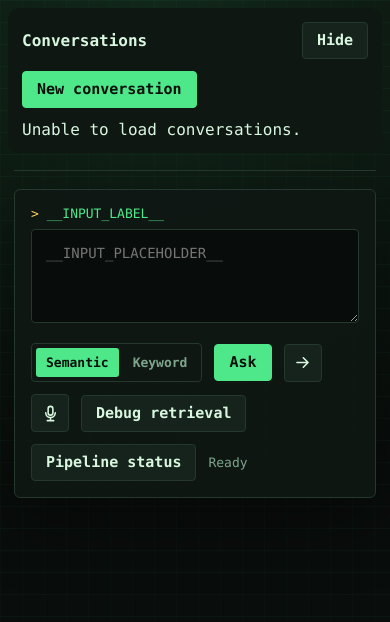
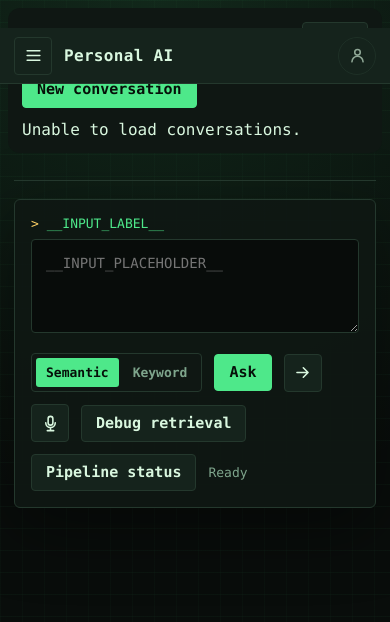
Before and after one commit to faisal-memon/rag-agent, a Python web app: template app/agent/web/templates/index.html in a window 390 px wide. Shown: the top 622 px of the page. Run offline with Jinja, Linux system fonts and the light colour scheme; the template is opened without the code that fills it, so the values that code supplies are empty.

Commit message:
Add compact Personal AI mobile header

```diff
--- a/app/agent/web/static/styles.css
+++ b/app/agent/web/static/styles.css
@@ -70,6 +70,10 @@ main {
   gap: 10px;
 }
 
+.app-header {
+  display: none;
+}
+
 .mobile-menu-toggle {
   display: none;
 }
@@ -81,6 +85,10 @@ main {
   stroke: currentColor;
   stroke-linecap: round;
   stroke-width: 2;
+}
+
+.account-placeholder {
+  display: none;
 }
 
 .app-version {
@@ -1114,8 +1122,52 @@ body.agent-only .status {
     position: relative;
   }
 
+  .app-header {
+    position: sticky;
+    top: env(safe-area-inset-top);
+    z-index: 20;
+    display: flex;
+    width: 100vw;
+    min-height: 56px;
+    align-items: center;
+    gap: 12px;
+    margin-inline: calc(50% - 50vw);
+    border-bottom: 1px solid var(--line);
+    padding: 8px 14px;
+    background: var(--panel-strong);
+  }
+
+  .app-header-brand {
+    flex: 1;
+    color: var(--ink);
+    font-size: 16px;
+    font-weight: 700;
+    letter-spacing: 0.02em;
+  }
+
+  .account-placeholder {
+    display: inline-grid;
+    width: 38px;
+    height: 38px;
+    flex: 0 0 38px;
+    place-items: center;
+    padding: 0;
+    border-radius: 50%;
+    opacity: 0.6;
+    cursor: default;
+  }
+
+  .account-placeholder svg {
+    width: 19px;
+    height: 19px;
+    fill: none;
+    stroke: currentColor;
+    stroke-linecap: round;
+    stroke-width: 2;
+  }
+
   .hero-topline {
-    min-height: 38px;
+    display: none;
   }
 
   .mobile-menu-toggle {
--- a/app/agent/web/templates/index.html
+++ b/app/agent/web/templates/index.html
@@ -13,12 +13,18 @@
         <button id="new-conversation" type="button">New conversation</button>
         <div id="conversation-list" class="conversation-list"></div>
       </aside>
+      <header class="app-header" aria-label="Application header">
+        <button class="secondary mobile-menu-toggle" id="mobile-menu-toggle" type="button" aria-label="Open navigation menu" aria-controls="page-nav" aria-expanded="false">
+          <svg aria-hidden="true" viewBox="0 0 24 24"><path d="M4 6h16M4 12h16M4 18h16" /></svg>
+        </button>
+        <span class="app-header-brand">Personal AI</span>
+        <button class="secondary account-placeholder" type="button" aria-label="Account, coming soon" title="Account, coming soon" disabled>
+          <svg aria-hidden="true" viewBox="0 0 24 24"><circle cx="12" cy="8" r="3.5" /><path d="M5 20a7 7 0 0 1 14 0" /></svg>
+        </button>
+      </header>
       <section class="hero">
         <div class="hero-topline">
-          <button class="secondary mobile-menu-toggle" id="mobile-menu-toggle" type="button" aria-label="Open navigation menu" aria-controls="page-nav" aria-expanded="false">
-            <svg aria-hidden="true" viewBox="0 0 24 24"><path d="M4 6h16M4 12h16M4 18h16" /></svg>
-          </button>
-          <div class="eyebrow">nextcloud-rag</div>
+          <div class="eyebrow">Personal AI</div>
         </div>
         <h1>__PAGE_HEADING__</h1>
         <p class="subtitle">__PAGE_SUBTITLE__</p>
```
Also changed, not shown: app/agent/web/templates/settings.html (+10 -4 lines).
